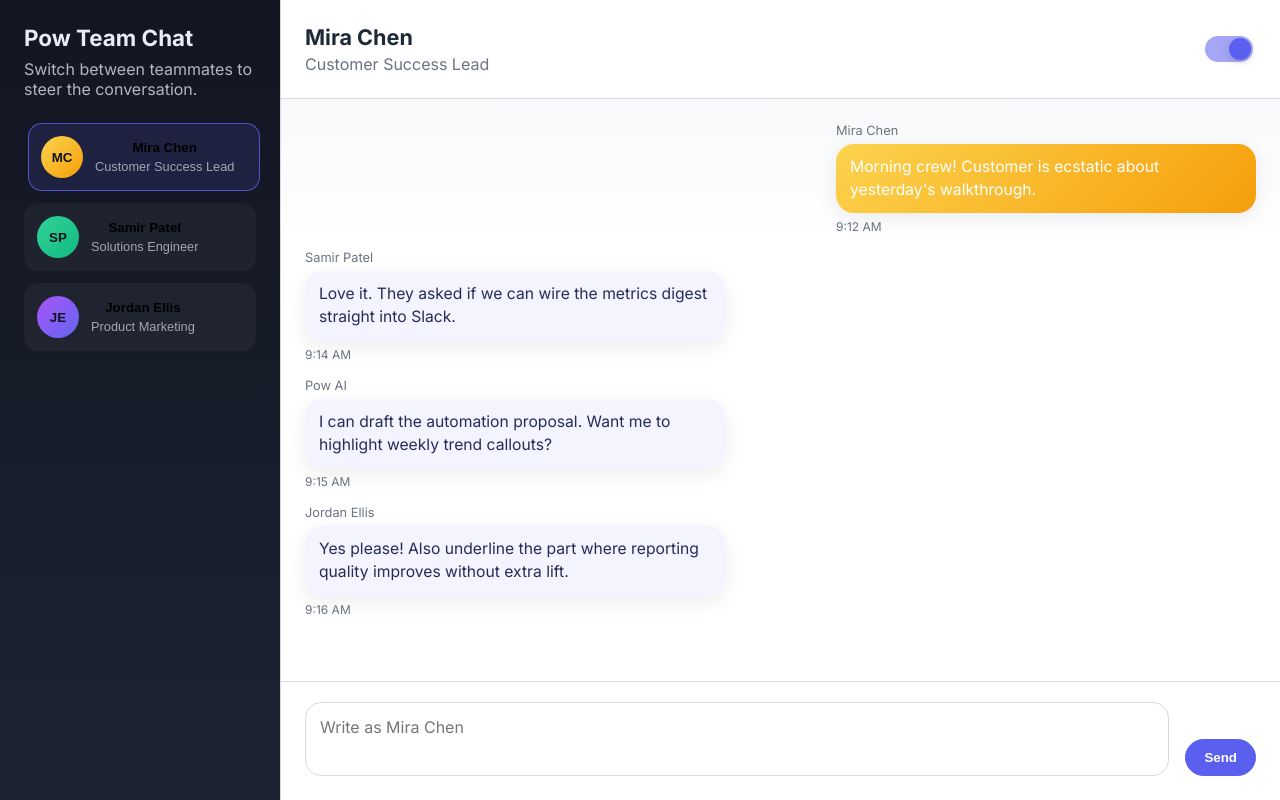
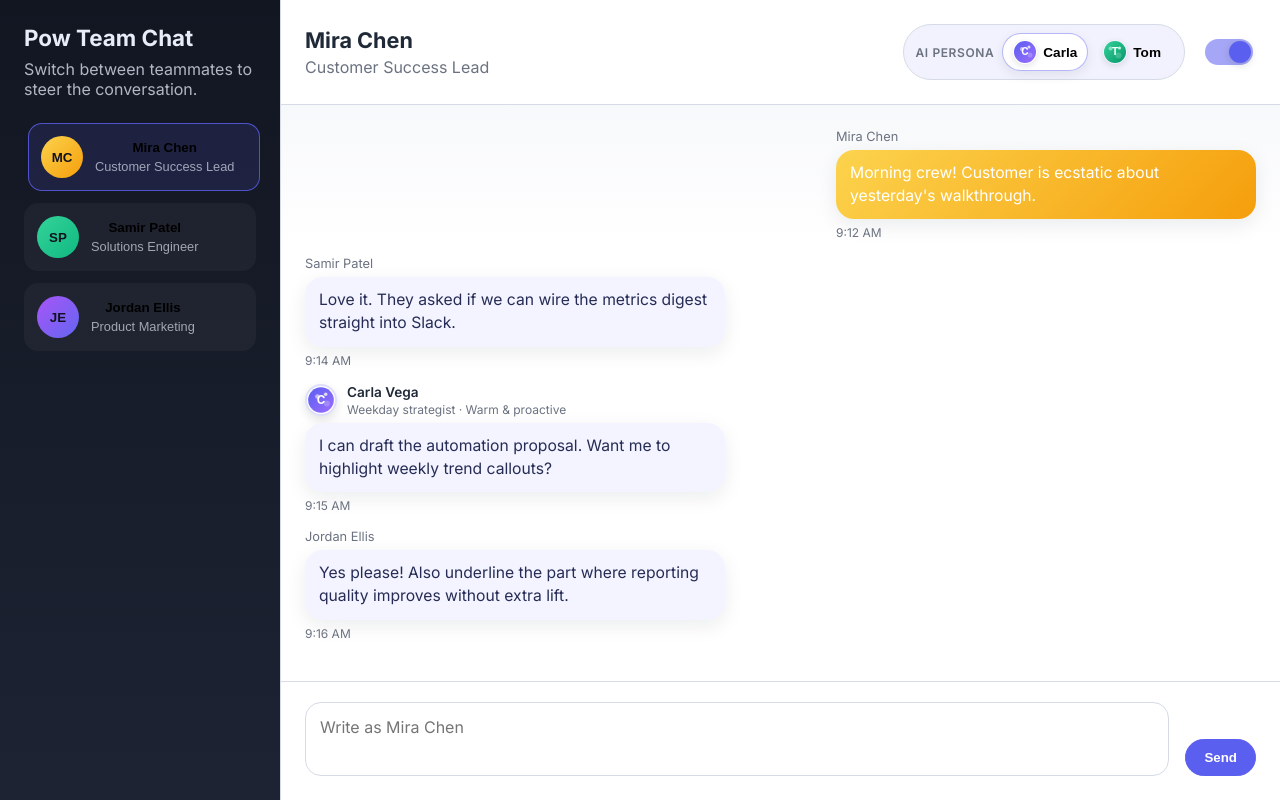
Before and after one commit to blobbybeano/pow-ai-assistant, a Flask app: page / in a window 1280 px wide. Run offline with Flask 3, Linux system fonts and the light colour scheme.

Commit message:
Add Carla and Tom AI personas with toggle in workspace

```diff
--- a/static/app.js
+++ b/static/app.js
@@ -1,4 +1,4 @@
-const participants = [
+const humanParticipants = [
   {
     id: 'mira',
     name: 'Mira Chen',
@@ -17,23 +17,90 @@ const participants = [
     role: 'Product Marketing',
     color: 'linear-gradient(135deg, #a855f7, #6366f1)',
   },
+];
+
+const aiPersonas = [
   {
-    id: 'pow',
-    name: 'Pow AI',
-    role: 'AI Auto-Responder',
-    color: 'linear-gradient(135deg, #5b5fef, #3730a3)',
+    id: 'carla',
+    name: 'Carla Vega',
+    shortName: 'Carla',
+    role: 'Weekday AI Strategist',
+    tone: 'Weekday strategist · Warm & proactive',
+    color: 'linear-gradient(135deg, #6366f1, #8b5cf6)',
+    avatar: '/static/carla.svg',
     isAI: true,
+    prompts: [
+      {
+        pattern: /slack|channel|digest/i,
+        reply:
+          'Carla here — I can package weekday highlights into a Slack digest with crisp follow-up prompts.',
+      },
+      {
+        pattern: /report|dashboard|metrics/i,
+        reply:
+          'Carla here — I will map the reporting flow, keep dashboards fresh, and flag weekday anomalies early.',
+      },
+      {
+        pattern: /timeline|deadline|schedule/i,
+        reply:
+          'Carla here — I will outline the delivery schedule, spotlight dependencies, and set weekday check-ins.',
+      },
+    ],
+    fallbacks: [
+      'Carla here — I can recap the goals, assign weekday owners, and prep the next best response.',
+      'Carla here — happy to polish a weekday-ready reply that keeps momentum and clarifies next actions.',
+      'Carla here — I’ll organise the updates, confirm commitments, and draft a warm weekday follow-up.',
+    ],
+  },
+  {
+    id: 'tom',
+    name: 'Tom Alvarez',
+    shortName: 'Tom',
+    role: 'Weekend AI Concierge',
+    tone: 'Weekend concierge · Relaxed & reliable',
+    color: 'linear-gradient(135deg, #34d399, #10b981)',
+    avatar: '/static/tom.svg',
+    isAI: true,
+    prompts: [
+      {
+        pattern: /slack|channel|digest/i,
+        reply:
+          'Tom here — I’ll spin up a light weekend digest for Slack so Monday starts with zero surprises.',
+      },
+      {
+        pattern: /report|dashboard|metrics/i,
+        reply:
+          'Tom here — I can queue the metrics refresh, add context notes, and keep the weekend vibe calm.',
+      },
+      {
+        pattern: /timeline|deadline|schedule/i,
+        reply:
+          'Tom here — I’ll map the timeline, note weekend blockers, and tee up a smooth Monday kickoff.',
+      },
+    ],
+    fallbacks: [
+      'Tom here — glad to draft a relaxed weekend reply that keeps the plan humming.',
+      'Tom here — I can summarise the thread, point out easy wins, and leave Monday with a head start.',
+      'Tom here — let me capture the asks and prep a weekend-friendly update with clear next moves.',
+    ],
   },
 ];
 
-const humanParticipants = participants.filter((p) => !p.isAI);
+const participants = [...humanParticipants, ...aiPersonas];
+
+function getDefaultAIPersonaId() {
+  const day = new Date().getDay();
+  return day === 0 || day === 6 ? 'tom' : 'carla';
+}
 
 let activeParticipantId = humanParticipants[0].id;
+let activeAIPersonaId = getDefaultAIPersonaId();
 let autoRepliesEnabled = true;
 let pendingAI = null;
 
 const messageList = document.querySelector('#messageList');
 const participantList = document.querySelector('#participantList');
+const personaSwitcher = document.querySelector('#aiPersonaSwitcher');
 const activeName = document.querySelector('#activeName');
 const activeRole = document.querySelector('#activeRole');
 const messageInput = document.querySelector('#messageInput');
@@ -42,8 +109,13 @@ const autoToggle = document.querySelector('#autoToggle');
 const aiPreview = document.querySelector('#aiPreview');
 const typingIndicator = document.querySelector('#typingIndicator');
 const previewText = document.querySelector('#previewText');
+const aiPreviewName = document.querySelector('#aiPreviewName');
+const aiPreviewTone = document.querySelector('#aiPreviewTone');
+const aiPreviewAvatar = document.querySelector('#aiPreviewAvatar');
 const sendPreview = document.querySelector('#sendPreview');
 const cancelPreview = document.querySelector('#cancelPreview');
+
+const initialAIPersonaId = activeAIPersonaId;
 
 const messages = [
   {
@@ -60,7 +132,7 @@ const messages = [
   },
   {
     id: crypto.randomUUID(),
-    senderId: 'pow',
+    senderId: initialAIPersonaId,
     text: 'I can draft the automation proposal. Want me to highlight weekly trend callouts?',
     timestamp: new Date().setHours(9, 15),
   },
@@ -123,6 +195,14 @@ function participantFor(id) {
   return participants.find((participant) => participant.id === id);
 }
 
+function aiPersonaFor(id) {
+  return aiPersonas.find((persona) => persona.id === id);
+}
+
+function getActiveAIPersona() {
+  return aiPersonaFor(activeAIPersonaId) ?? aiPersonas[0];
+}
+
 function renderActiveParticipant() {
   const participant = participantFor(activeParticipantId);
   if (!participant) {
@@ -134,11 +214,89 @@ function renderActiveParticipant() {
   messageInput.placeholder = `Write as ${participant.name}`;
 }
 
+function renderPersonaSwitcher() {
+  if (!personaSwitcher) {
+    return;
+  }
+
+  personaSwitcher.innerHTML = '';
+
+  const label = document.createElement('span');
+  label.className = 'persona-switcher__label';
+  label.textContent = 'AI persona';
+
+  const options = document.createElement('div');
+  options.className = 'persona-switcher__options';
+
+  aiPersonas.forEach((persona) => {
+    const button = document.createElement('button');
+    button.type = 'button';
+    button.dataset.id = persona.id;
+    button.className = 'persona-switcher__option';
+    if (persona.id === activeAIPersonaId) {
+      button.classList.add('is-active');
+    }
+
+    const avatar = document.createElement('img');
+    avatar.className = 'persona-switcher__avatar';
+    avatar.src = persona.avatar;
+    avatar.alt = persona.name;
+
+    const labelText = document.createElement('span');
+    labelText.textContent = persona.shortName ?? persona.name;
+
+    button.append(avatar, labelText);
+    options.append(button);
+  });
+
+  personaSwitcher.append(label, options);
+}
+
 function bubbleBackground(participant) {
-  if (participant.isAI) {
+  if (!participant) {
     return 'linear-gradient(135deg, #5b5fef, #3730a3)';
   }
-  return participant.color;
+  return participant.color ?? 'linear-gradient(135deg, #5b5fef, #3730a3)';
+}
+
+function updateAIPreviewPersona(persona) {
+  if (!persona) {
+    return;
+  }
+  if (aiPreviewName) {
+    aiPreviewName.textContent = persona.name;
+  }
+  if (aiPreviewTone) {
+    aiPreviewTone.textContent = persona.tone;
+  }
+  if (aiPreviewAvatar) {
+    aiPreviewAvatar.src = persona.avatar;
+    aiPreviewAvatar.alt = persona.name;
+  }
+}
+
+function setActiveAIPersona(id) {
+  const persona = aiPersonaFor(id);
+  if (!persona || activeAIPersonaId === id) {
+    return;
+  }
+
+  const triggerText = pendingAI?.triggerText;
+  const shouldReschedule = Boolean(pendingAI) && Boolean(triggerText) && autoRepliesEnabled;
+
+  if (pendingAI) {
+    cancelAIResponse();
+  }
+
+  activeAIPersonaId = id;
+  renderPersonaSwitcher();
+  updateAIPreviewPersona(persona);
+
+  if (shouldReschedule && triggerText) {
+    scheduleAIResponse(triggerText);
+  }
+
+  renderMessages();
 }
 
 function renderMessages() {
@@ -153,9 +311,40 @@ function renderMessages() {
       item.className = 'message';
       item.classList.add(outbound ? 'is-outbound' : 'is-inbound');
 
+      if (participant?.isAI) {
+        item.classList.add('is-ai');
+        const personaHeader = document.createElement('div');
+        personaHeader.className = 'message__persona';
+
+        const avatar = document.createElement('img');
+        avatar.className = 'message__persona-avatar';
+        avatar.src = participant.avatar ?? aiPersonas[0].avatar;
+        avatar.alt = participant?.name ?? 'AI assistant';
+
+        const meta = document.createElement('div');
+        meta.className = 'message__persona-meta';
+
+        const name = document.createElement('span');
+        name.className = 'message__persona-name';
+        name.textContent = participant?.name ?? 'Pow AI';
+
+        meta.append(name);
+
+        if (participant?.tone) {
+          const tone = document.createElement('span');
+          tone.className = 'message__persona-tone';
+          tone.textContent = participant.tone;
+          meta.append(tone);
+        }
+
+        personaHeader.append(avatar, meta);
+        item.append(personaHeader);
+      } else {
         const author = document.createElement('span');
         author.className = 'message__author';
         author.textContent = participant?.name ?? 'Unknown';
+        item.append(author);
+      }
 
       const bubble = document.createElement('div');
       bubble.className = 'message__bubble';
@@ -168,7 +357,7 @@ function renderMessages() {
       timestamp.className = 'message__time';
       timestamp.textContent = formatTime(message.timestamp);
 
-      item.append(author, bubble, timestamp);
+      item.append(bubble, timestamp);
       messageList.append(item);
     });
 
@@ -190,6 +379,7 @@ function setActiveParticipant(id) {
 function cancelAIResponse() {
   if (!pendingAI) {
     aiPreview.classList.add('hidden');
+    updateAIPreviewPersona(getActiveAIPersona());
     return;
   }
 
@@ -199,10 +389,12 @@ function cancelAIResponse() {
   aiPreview.classList.add('hidden');
   typingIndicator.style.display = 'flex';
   previewText.textContent = '';
+  updateAIPreviewPersona(getActiveAIPersona());
 }
 
 function showAIPreview(content) {
   aiPreview.classList.remove('hidden');
+  updateAIPreviewPersona(getActiveAIPersona());
   if (content) {
     typingIndicator.style.display = 'none';
     previewText.textContent = content;
@@ -212,31 +404,17 @@ function showAIPreview(content) {
   }
 }
 
-function generateAIResponse(text) {
-  const prompts = [
-    {
-      pattern: /slack|channel|digest/i,
-      reply:
-        'I can package the highlights into a twice-weekly digest for Slack with quick action items.',
-    },
-    {
-      pattern: /report|dashboard|metrics/i,
-      reply:
-        'Let me propose a metrics automation that keeps the dashboard fresh and flags anomalies for follow-up.',
-    },
-    {
-      pattern: /timeline|deadline|schedule/i,
-      reply:
-        'I will chart a delivery timeline with milestones and surface blockers early so we can keep momentum.',
-    },
-  ];
+function generateAIResponse(text, persona) {
+  const prompts = persona?.prompts ?? [];
 
   const suggestion = prompts.find((prompt) => prompt.pattern.test(text));
   if (suggestion) {
     return suggestion.reply;
   }
 
-  const fallbacks = [
+  const fallbacks = persona?.fallbacks?.length
+    ? persona.fallbacks
+    : [
         'Want me to summarise the customer goals and tee up the next best action?',
         'I can capture the commitments from this thread and prep a polished response.',
         'Happy to outline the automation flow and highlight how it reduces manual effort.',
@@ -251,10 +429,18 @@ function scheduleAIResponse(triggerText) {
     return;
   }
 
+  const persona = getActiveAIPersona();
+  if (!persona) {
+    return;
+  }
+
+  updateAIPreviewPersona(persona);
   showAIPreview();
 
   pendingAI = {
-    text: generateAIResponse(triggerText),
+    text: generateAIResponse(triggerText, persona),
+    personaId: persona.id,
+    triggerText,
     timer: null,
     previewTimer: null,
   };
@@ -292,7 +478,7 @@ function commitPendingAI() {
 
   messages.push({
     id: crypto.randomUUID(),
-    senderId: 'pow',
+    senderId: pendingAI.personaId ?? getActiveAIPersona().id,
     text: pendingAI.text,
     timestamp: Date.now(),
   });
@@ -308,6 +494,16 @@ participantList.addEventListener('click', (event) => {
   }
   setActiveParticipant(button.dataset.id);
 });
+
+if (personaSwitcher) {
+  personaSwitcher.addEventListener('click', (event) => {
+    const button = event.target.closest('button[data-id]');
+    if (!button) {
+      return;
+    }
+    setActiveAIPersona(button.dataset.id);
+  });
+}
 
 autoToggle.addEventListener('change', (event) => {
   autoRepliesEnabled = event.target.checked;
@@ -336,3 +532,5 @@ cancelPreview.addEventListener('click', () => {
 renderParticipants();
 renderActiveParticipant();
 renderMessages();
+renderPersonaSwitcher();
+updateAIPreviewPersona(getActiveAIPersona());
--- a/static/styles.css
+++ b/static/styles.css
@@ -115,6 +115,12 @@ body {
   gap: 12px;
 }
 
+.workspace__actions {
+  display: flex;
+  align-items: center;
+  gap: 16px;
+}
+
 .workspace__header h2 {
   margin: 0;
   font-size: 1.35rem;
@@ -171,6 +177,63 @@ body {
   display: none;
 }
 
+.persona-switcher {
+  display: flex;
+  align-items: center;
+  gap: 8px;
+  padding: 8px 12px;
+  border: 1px solid var(--border);
+  border-radius: 999px;
+  background: rgba(91, 95, 239, 0.08);
+}
+
+.persona-switcher__label {
+  font-size: 0.75rem;
+  font-weight: 600;
+  text-transform: uppercase;
+  letter-spacing: 0.05em;
+  color: var(--muted);
+}
+
+.persona-switcher__options {
+  display: flex;
+  gap: 4px;
+}
+
+.persona-switcher__option {
+  display: inline-flex;
+  align-items: center;
+  gap: 6px;
+  padding: 6px 10px;
+  border-radius: 999px;
+  border: 1px solid transparent;
+  background: transparent;
+  cursor: pointer;
+  font-weight: 600;
+  font-size: 0.85rem;
+  transition: background 150ms ease, border-color 150ms ease,
+    transform 150ms ease;
+}
+
+.persona-switcher__option:hover {
+  background: rgba(91, 95, 239, 0.12);
+  transform: translateY(-1px);
+}
+
+.persona-switcher__option.is-active {
+  background: #fff;
+  border-color: rgba(91, 95, 239, 0.45);
+  box-shadow: 0 4px 12px rgba(15, 23, 42, 0.08);
+}
+
+.persona-switcher__avatar {
+  width: 24px;
+  height: 24px;
+  border-radius: 50%;
+  object-fit: cover;
+  box-shadow: 0 2px 6px rgba(15, 23, 42, 0.12);
+}
+
 .messages {
   flex: 1 1 auto;
   overflow-y: auto;
@@ -194,6 +257,38 @@ body {
 
 .message__author {
   font-size: 0.8rem;
+  color: var(--muted);
+}
+
+.message__persona {
+  display: flex;
+  align-items: center;
+  gap: 10px;
+}
+
+.message__persona-avatar {
+  width: 32px;
+  height: 32px;
+  border-radius: 50%;
+  object-fit: cover;
+  box-shadow: 0 4px 10px rgba(15, 23, 42, 0.12);
+  border: 2px solid rgba(91, 95, 239, 0.2);
+}
+
+.message__persona-meta {
+  display: flex;
+  flex-direction: column;
+  gap: 2px;
+}
+
+.message__persona-name {
+  font-weight: 600;
+  font-size: 0.85rem;
+  color: var(--text);
+}
+
+.message__persona-tone {
+  font-size: 0.75rem;
   color: var(--muted);
 }
 
--- a/templates/index.html
+++ b/templates/index.html
@@ -27,19 +27,31 @@
             <h2 id="activeName"></h2>
             <p id="activeRole" class="workspace__subtitle"></p>
           </div>
+          <div class="workspace__actions">
+            <div class="persona-switcher" id="aiPersonaSwitcher"></div>
             <label class="toggle">
               <input type="checkbox" id="autoToggle" checked />
               <span class="toggle__track"></span>
               <span class="toggle__label">Auto AI replies</span>
             </label>
+          </div>
         </header>
         <section class="messages" id="messageList"></section>
         <section class="ai-preview hidden" id="aiPreview">
           <div class="ai-preview__bubble">
+            <div class="ai-preview__persona">
+              <img src="" alt="" id="aiPreviewAvatar" class="ai-preview__avatar" />
+              <div class="ai-preview__meta">
+                <span class="ai-preview__name" id="aiPreviewName"></span>
+                <span class="ai-preview__tone" id="aiPreviewTone"></span>
+              </div>
+            </div>
+            <div class="ai-preview__content">
               <div class="ai-preview__typing" id="typingIndicator">
                 <span></span><span></span><span></span>
               </div>
               <p id="previewText"></p>
+            </div>
           </div>
           <div class="ai-preview__actions">
             <button class="btn btn--primary" id="sendPreview">Send</button>
```
Also changed, not shown: other parts of static/styles.css (+56 -5 lines), static/carla.svg (added), static/tom.svg (added). Lines whose indentation alone changed are shown as unchanged.
